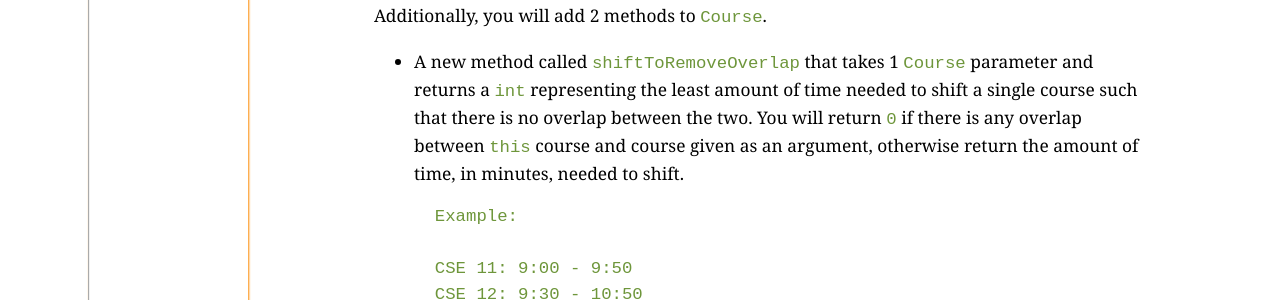
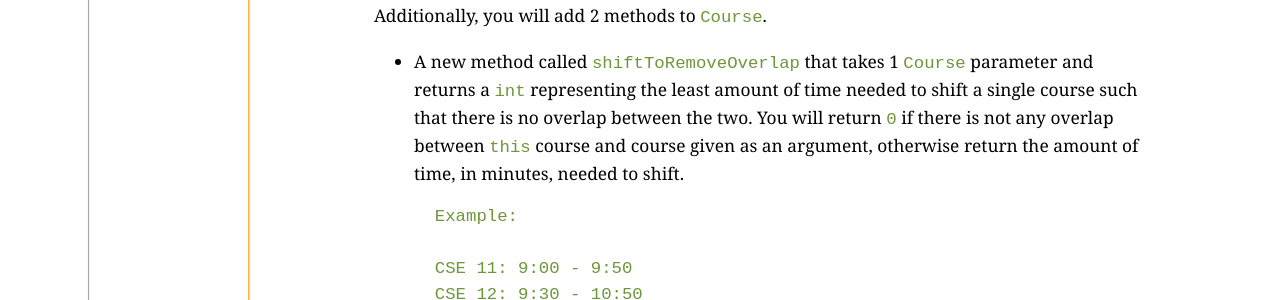
Before and after one commit to ucsd-cse11-w22/ucsd-cse11-w22.github.io, a Jekyll site: the page built from _assignments/exam1.md, in a window 1280 px wide and 900 px high, scrolled down 2551 px. Shown: the part 155-455 px from the top of the window. Built offline with Jekyll 4.4.1, drawn with Linux system fonts in a browser that asks for light colours.

Commit message:
fix typo

````diff
--- a/_assignments/exam1.md
+++ b/_assignments/exam1.md
@@ -108,7 +108,7 @@ You will add 2 classes:
 
 Additionally, you will add 2 methods to `Course`.
 
-- A new method called `shiftToRemoveOverlap` that takes 1 `Course` parameter and returns a `int` representing the least amount of time needed to shift a single course such that there is no overlap between the two. You will return `0` if there is any overlap between `this` course and course given as an argument, otherwise return the amount of time, in minutes, needed to shift.
+- A new method called `shiftToRemoveOverlap` that takes 1 `Course` parameter and returns a `int` representing the least amount of time needed to shift a single course such that there is no overlap between the two. You will return `0` if there is not any overlap between `this` course and course given as an argument, otherwise return the amount of time, in minutes, needed to shift.
 
     ```
     Example:
````
